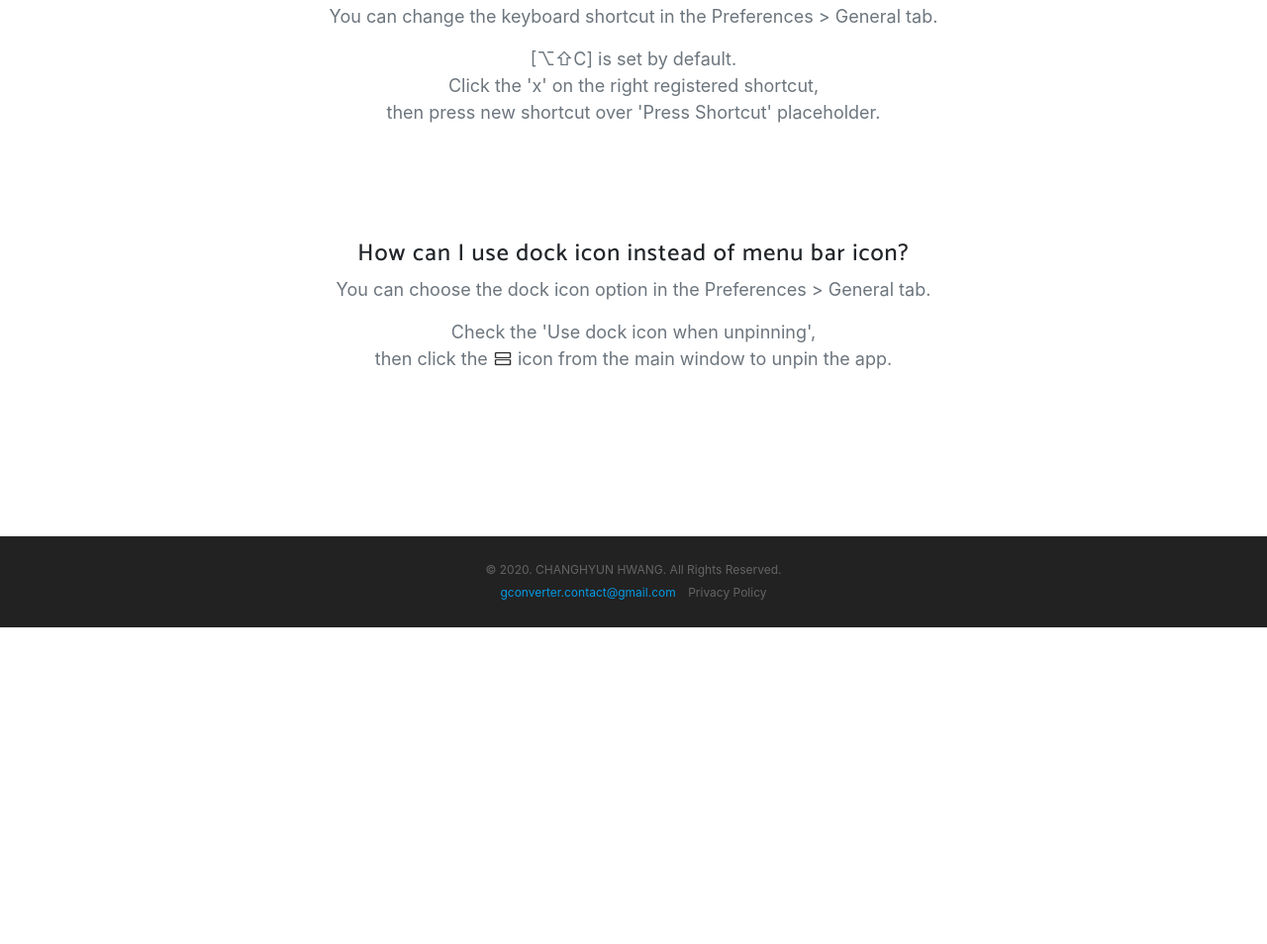
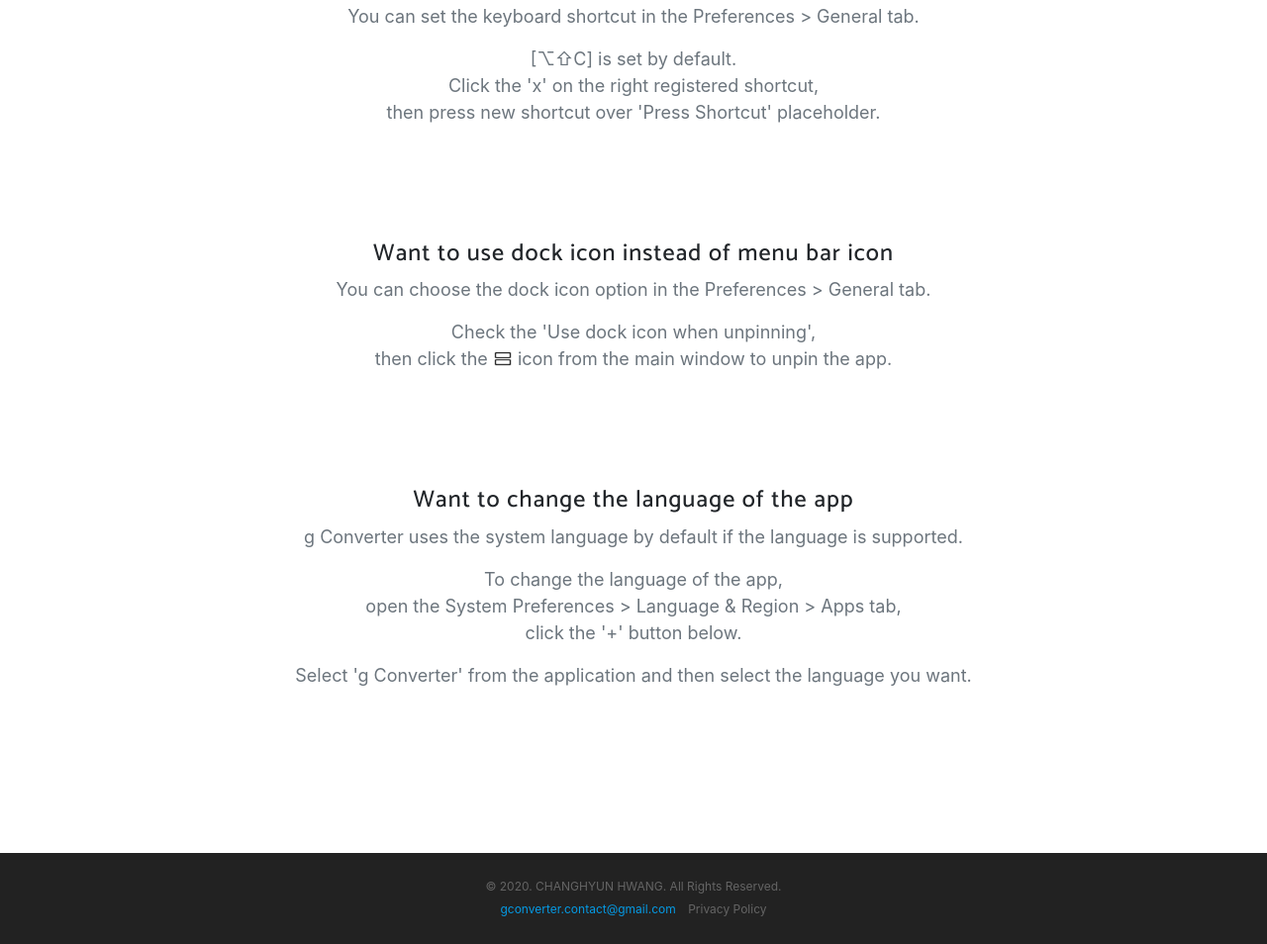
Before and after one commit to cinnamongarlic/cinnamongarlic.github.io, a website with bundled scripts: page faq.html in a window 1280 px wide. Shown: the part 1290-2244 px from the top of the page at 99% size. Before the commit the page ends 1924 px from the top, so only its background shows below. Built offline with nearby package versions, Linux system fonts and the light colour scheme; a web font is replaced by a local one.

Commit message:
Updated faq

```diff
--- a/faq.html
+++ b/faq.html
@@ -82,7 +82,7 @@
             <div class="row">
               <div class="col-lg-12">
                 <div class="feature-item">
-                  <h4>How can I specify the decimal precision of the converted value?</h4>
+                  <h4>Can I specify the decimal precision of the converted value?</h4>
                   <p class="text-muted">You can change the decimal precision for the target unit (or unit table) in the
                     <br>Preferences > General tab.</p>
                 </div>
@@ -115,7 +115,7 @@
               <div class="col-lg-12">
                 <div class="feature-item">
                   <h4>How can I set keyboard shortcut to toggle app?</h4>
-                  <p class="text-muted">You can change the keyboard shortcut in the Preferences > General tab. </p>
+                  <p class="text-muted">You can set the keyboard shortcut in the Preferences > General tab. </p>
                   <p class="text-muted">[⌥⇧C] is set by default. <br>Click the 'x' on the right registered shortcut, <br>then press new shortcut over 'Press Shortcut' placeholder.</p>
                 </div>
               </div>
@@ -130,7 +130,7 @@
             <div class="row">
               <div class="col-lg-12">
                 <div class="feature-item">
-                  <h4>How can I use dock icon instead of menu bar icon?</h4>
+                  <h4>Want to use dock icon instead of menu bar icon</h4>
                   <p class="text-muted">You can choose the dock icon option in the Preferences > General tab. </p>
                   <p class="text-muted">Check the 'Use dock icon when unpinning', <br>then click the <img src="img/rectangle_grid.png" width="20" class="mb-1" alt=""> icon from the main window to unpin the app.</p>
                 </div>
@@ -140,8 +140,27 @@
         </div>
       </div>
 
+      <div class="row">
+        <div class="col-lg-12 my-auto">
+          <div class="container-fluid">
+            <div class="row">
+              <div class="col-lg-12">
+                <div class="feature-item">
+                  <h4>Want to change the language of the app</h4>
+                  <p class="text-muted">g Converter uses the system language by default if the language is supported.</p>
+                  <p class="text-muted">To change the language of the app, <br>open the System Preferences > Language & Region > Apps tab, <br>click the '+' button below. </p>
+                  <p class="text-muted">Select 'g Converter' from the application and then select the language you want.</p>
+                </div>
+              </div>
+            </div>
+          </div>
+        </div>
+      </div>
+
     </div>
   </section>
+
+  <script data-name="BMC-Widget" data-cfasync="false" src="https://cdnjs.buymeacoffee.com/1.0.0/widget.prod.min.js" data-id="y0htNw5" data-description="Support me on Buy me a coffee!" data-message="" data-color="#FFDD00" data-position="Right" data-x_margin="18" data-y_margin="18"></script>
 
   <footer>
     <div class="container">
```
